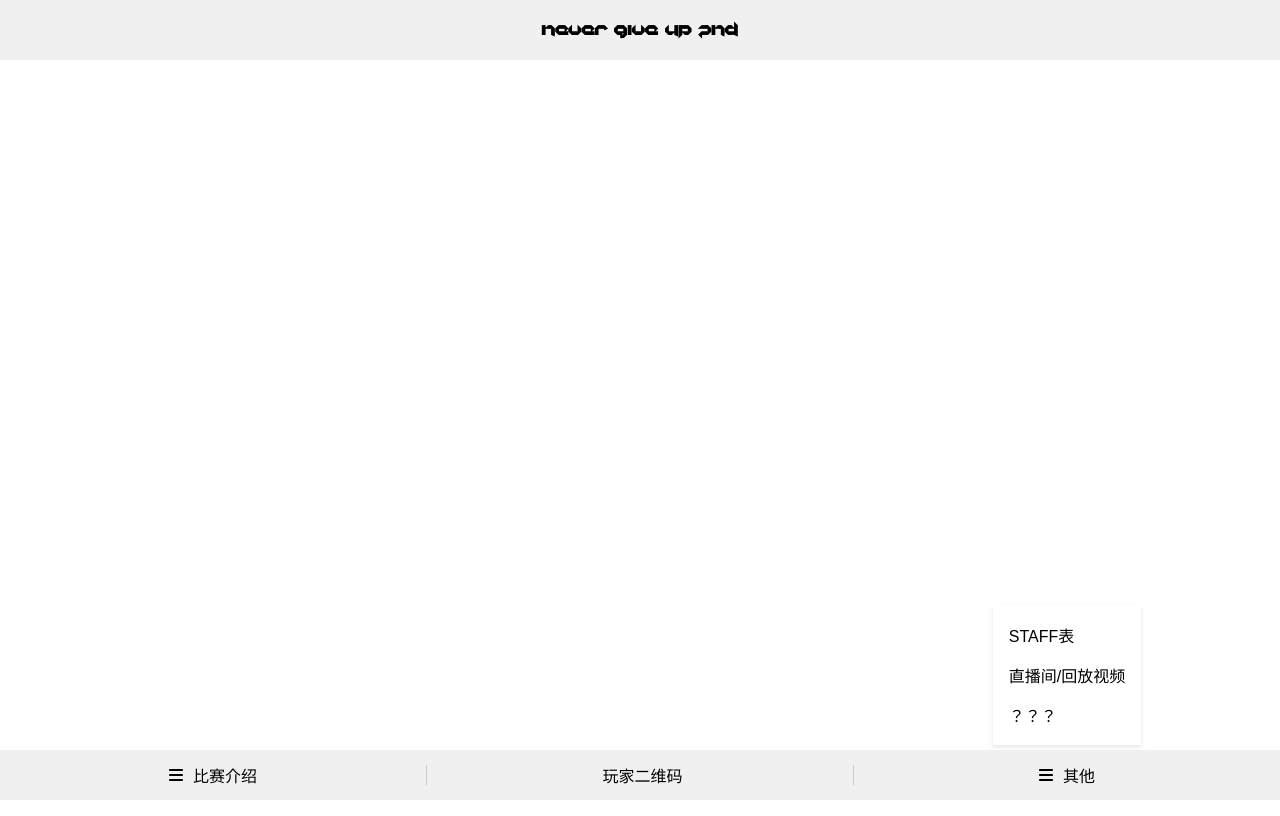
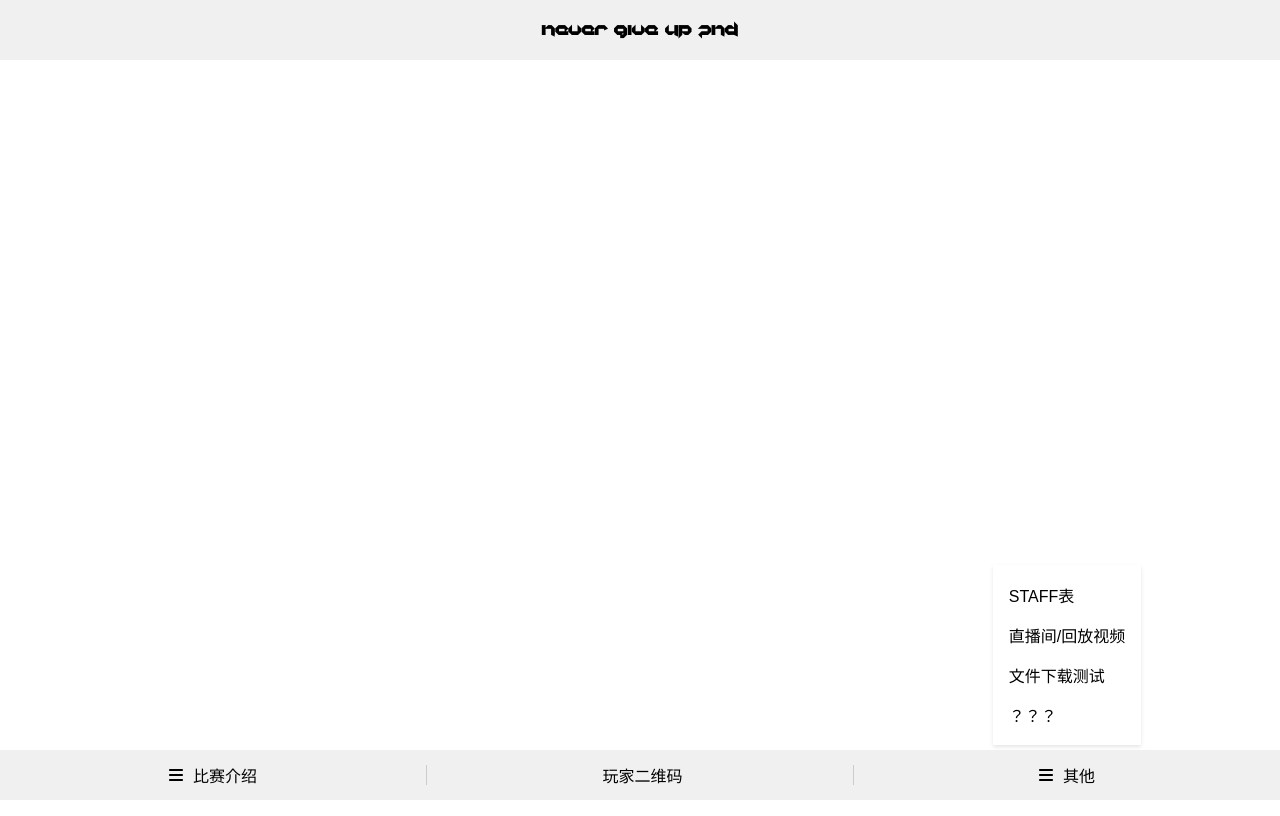
Before and after one commit to MPAMlab/NGU2nd-web, a Vue app: page / in a window 1280 px wide. Both pictures are taken after a click on the element "其他". Built offline with nearby package versions, Linux system fonts and the light colour scheme.

Commit message:
download-page

```diff
--- a/src/App.vue
+++ b/src/App.vue
@@ -48,6 +48,7 @@
         <div v-show="showDropdown[3]" class="dropdown-menu" ref="dropdownRef3">
           <div class="dropdown-item" @click="sendTextMessagesFromJSON(0)">STAFF表</div>
           <div class="dropdown-item">直播间/回放视频</div>
+          <div class="dropdown-item" @click="sendCardMessage('文件下载','サカサカバンバンバスピスピス.zip\n 1.5MB', './assets/download.png', 'https://fds.srt.pub/simai/sakasakabanbanbasupisupisu/%E3%82%B5%E3%82%AB%E3%82%B5%E3%82%AB%E3%83%90%E3%83%B3%E3%83%90%E3%83%B3%E3%83%90%E3%82%B9%E3%83%94%E3%82%B9%E3%83%94%E3%82%B9.zip')">文件下载测试</div>
           <div class="dropdown-item">？？？</div>
         </div>
       </div>
```
Also changed, not shown: src/assets/download.png (added).
